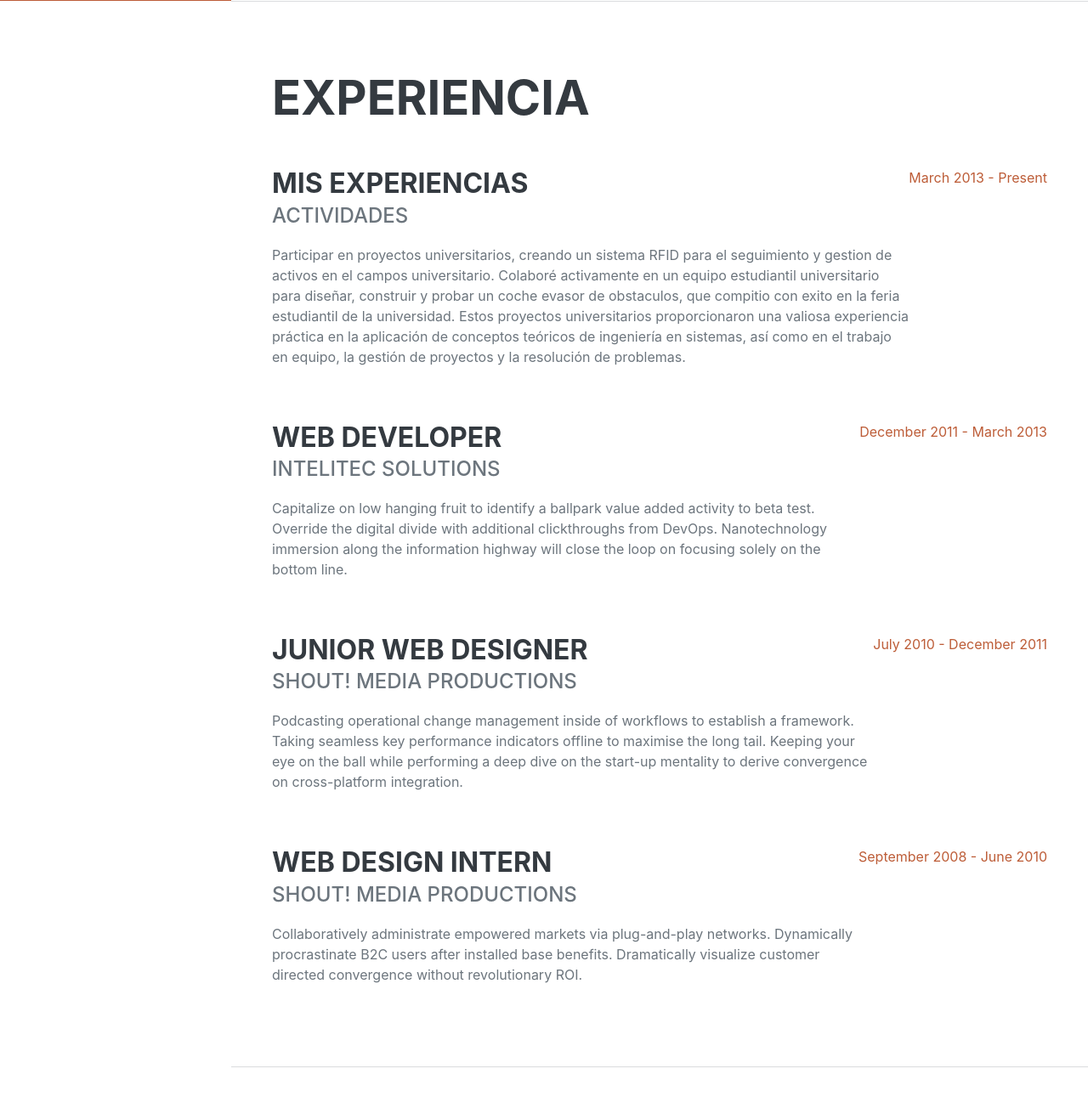
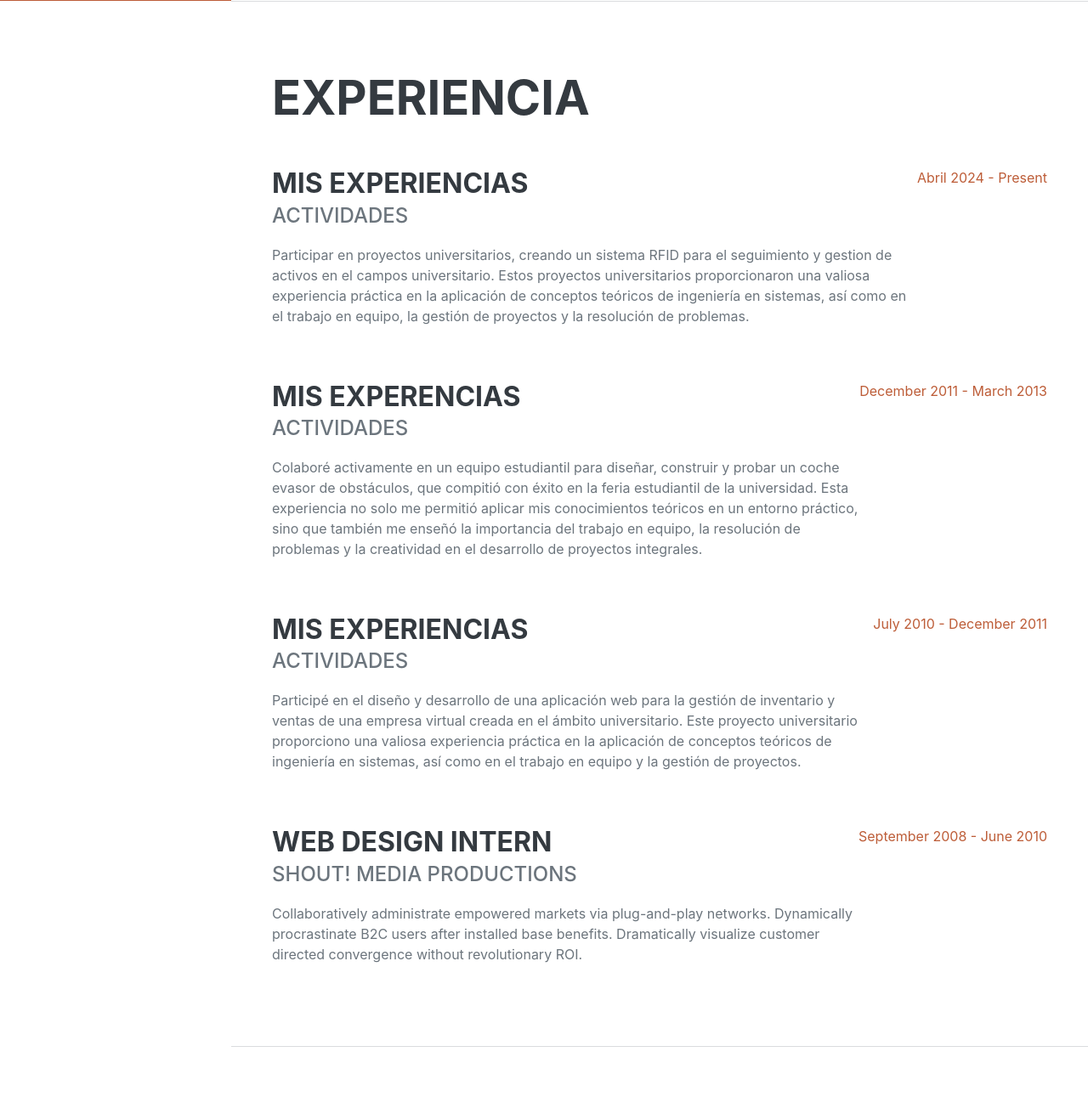
Before and after one commit to 432lauraPinto/portafolio, a Django app: page / in a window 1280 px wide. Shown: the part 799-2110 px from the top of the page at 85% size. Run offline with Django 4.2, Linux system fonts and the light colour scheme; some libraries are stand-ins or nearby versions; some web fonts are replaced.

Commit message:
MODIFICACION DE DATOS

```diff
--- a/templates/index.html
+++ b/templates/index.html
@@ -66,23 +66,23 @@
                         <div class="flex-grow-1">
                             <h3 class="mb-0">mis experiencias</h3>
                             <div class="subheading mb-3">Actividades</div>
-                            <p>Participar en proyectos universitarios, creando un sistema RFID para el seguimiento y gestion de activos en el campos universitario. Colaboré activamente en un equipo estudiantil universitario para diseñar, construir y probar un coche evasor de obstaculos, que compitio con exito en la feria estudiantil de la universidad. Estos proyectos universitarios proporcionaron una valiosa experiencia práctica en la aplicación de conceptos teóricos de ingeniería en sistemas, así como en el trabajo en equipo, la gestión de proyectos y la resolución de problemas.</p>
+                            <p>Participar en proyectos universitarios, creando un sistema RFID para el seguimiento y gestion de activos en el campos universitario. Estos proyectos universitarios proporcionaron una valiosa experiencia práctica en la aplicación de conceptos teóricos de ingeniería en sistemas, así como en el trabajo en equipo, la gestión de proyectos y la resolución de problemas.</p>
                         </div>
-                        <div class="flex-shrink-0"><span class="text-primary">March 2013 - Present</span></div>
+                        <div class="flex-shrink-0"><span class="text-primary">Abril 2024 - Present</span></div>
                     </div>
                     <div class="d-flex flex-column flex-md-row justify-content-between mb-5">
                         <div class="flex-grow-1">
-                            <h3 class="mb-0">Web Developer</h3>
-                            <div class="subheading mb-3">Intelitec Solutions</div>
-                            <p>Capitalize on low hanging fruit to identify a ballpark value added activity to beta test. Override the digital divide with additional clickthroughs from DevOps. Nanotechnology immersion along the information highway will close the loop on focusing solely on the bottom line.</p>
+                            <h3 class="mb-0">Mis experencias</h3>
+                            <div class="subheading mb-3">Actividades</div>
+                            <p>Colaboré activamente en un equipo estudiantil para diseñar, construir y probar un coche evasor de obstáculos, que compitió con éxito en la feria estudiantil de la universidad. Esta experiencia no solo me permitió aplicar mis conocimientos teóricos en un entorno práctico, sino que también me enseñó la importancia del trabajo en equipo, la resolución de problemas y la creatividad en el desarrollo de proyectos integrales.</p>
                         </div>
                         <div class="flex-shrink-0"><span class="text-primary">December 2011 - March 2013</span></div>
                     </div>
                     <div class="d-flex flex-column flex-md-row justify-content-between mb-5">
                         <div class="flex-grow-1">
-                            <h3 class="mb-0">Junior Web Designer</h3>
-                            <div class="subheading mb-3">Shout! Media Productions</div>
-                            <p>Podcasting operational change management inside of workflows to establish a framework. Taking seamless key performance indicators offline to maximise the long tail. Keeping your eye on the ball while performing a deep dive on the start-up mentality to derive convergence on cross-platform integration.</p>
+                            <h3 class="mb-0">Mis experiencias</h3>
+                            <div class="subheading mb-3">Actividades</div>
+                            <p>Participé en el diseño y desarrollo de una aplicación web para la gestión de inventario y ventas de una empresa virtual creada en el ámbito universitario. Este proyecto universitario proporciono una valiosa experiencia práctica en la aplicación de conceptos teóricos de ingeniería en sistemas, así como en el trabajo en equipo y la gestión de proyectos.</p>
                         </div>
                         <div class="flex-shrink-0"><span class="text-primary">July 2010 - December 2011</span></div>
                     </div>
```
